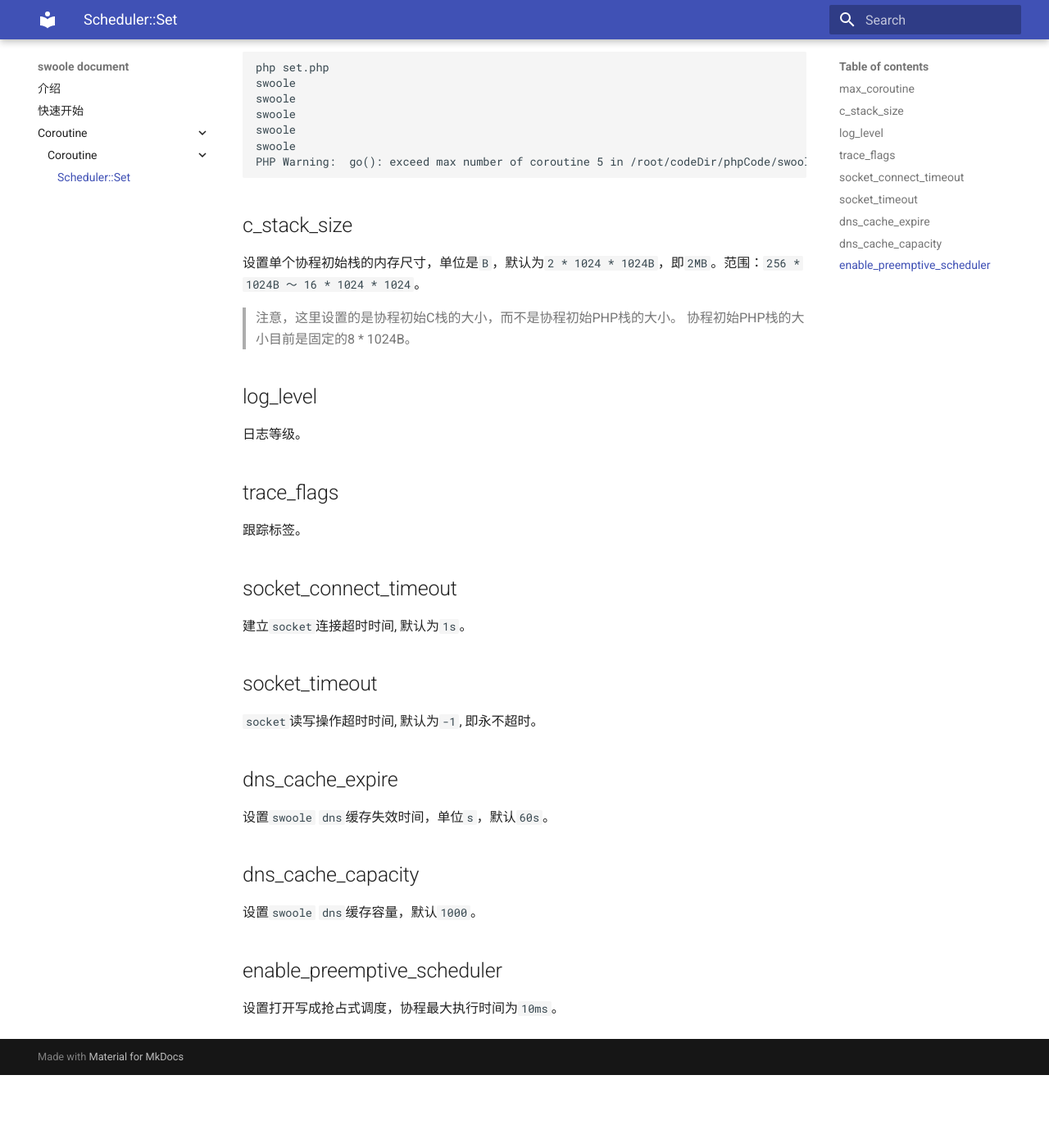
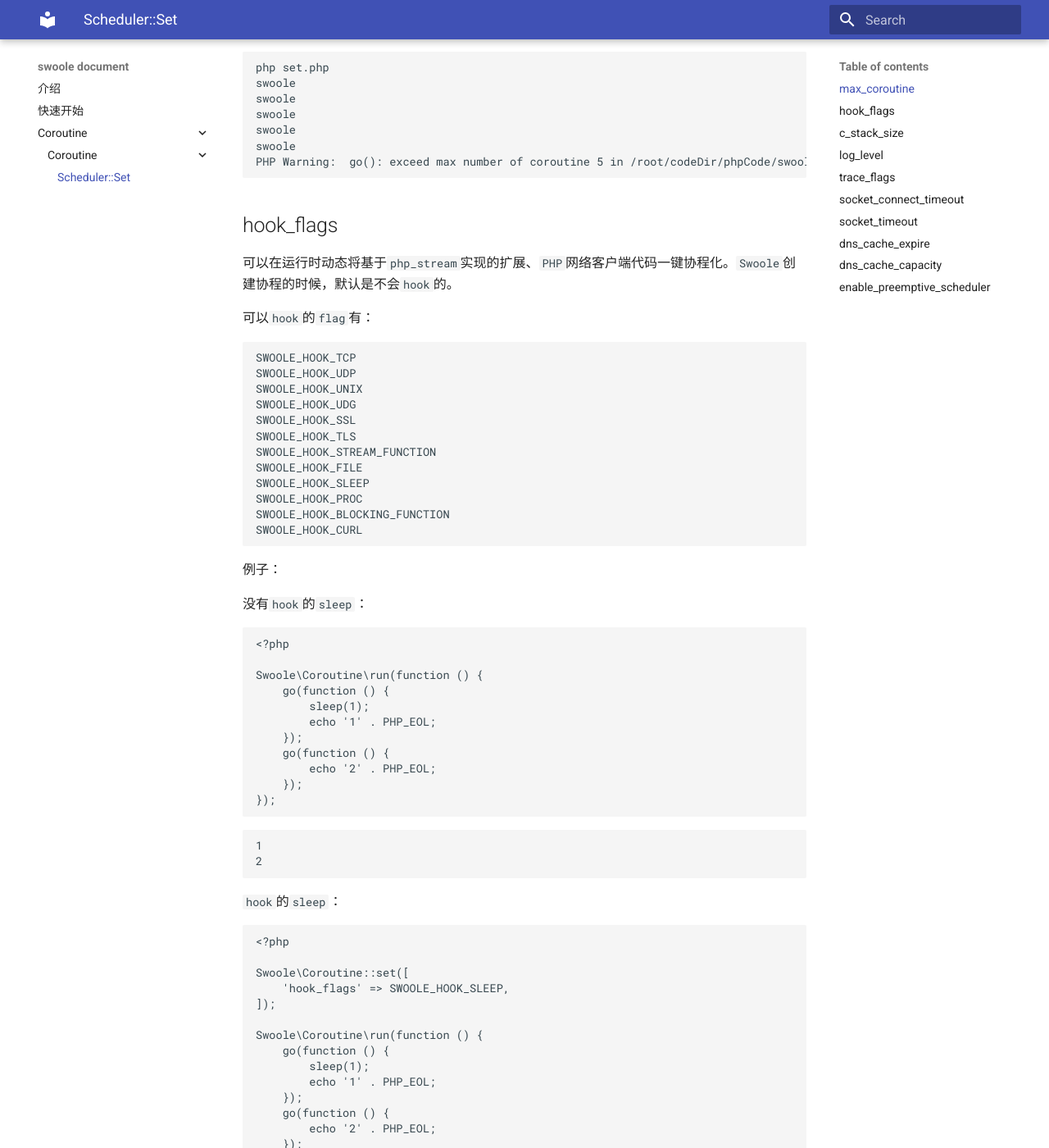
Before and after one commit to swooleo/docs, an MkDocs documentation site: the page built from docs/coroutine/scheduler/set.md, in a window 1280 px wide and 1400 px high, scrolled down 1554 px. Shown: the whole window at 82% size. Built offline with MkDocs 1.6.1 and Material for MkDocs 9.7.7, drawn with Linux system fonts in a browser that asks for light colours; before the commit the page ends 2865 px from its top, so only the background shows below that.

Commit message:
增加hook_flags文档

````diff
--- a/docs/coroutine/scheduler/set.md
+++ b/docs/coroutine/scheduler/set.md
@@ -84,6 +84,75 @@
 PHP Warning:  go(): exceed max number of coroutine 5 in /root/codeDir/phpCode/swoole/coroutine/coroutine/set.php on line 19
 ```
 
+## hook_flags
+
+可以在运行时动态将基于`php_stream`实现的扩展、`PHP`网络客户端代码一键协程化。`Swoole`创建协程的时候，默认是不会`hook`的。
+
+可以`hook`的`flag`有：
+
+```php
+SWOOLE_HOOK_TCP
+SWOOLE_HOOK_UDP
+SWOOLE_HOOK_UNIX
+SWOOLE_HOOK_UDG
+SWOOLE_HOOK_SSL
+SWOOLE_HOOK_TLS
+SWOOLE_HOOK_STREAM_FUNCTION
+SWOOLE_HOOK_FILE
+SWOOLE_HOOK_SLEEP
+SWOOLE_HOOK_PROC
+SWOOLE_HOOK_BLOCKING_FUNCTION
+SWOOLE_HOOK_CURL
+```
+
+例子：
+
+没有`hook`的`sleep`：
+
+```php
+<?php
+
+Swoole\Coroutine\run(function () {
+    go(function () {
+        sleep(1);
+        echo '1' . PHP_EOL;
+    });
+    go(function () {
+        echo '2' . PHP_EOL;
+    });
+});
+```
+
+```shell
+1
+2
+```
+
+`hook`的`sleep`：
+
+```php
+<?php
+
+Swoole\Coroutine::set([
+    'hook_flags' => SWOOLE_HOOK_SLEEP,
+]);
+
+Swoole\Coroutine\run(function () {
+    go(function () {
+        sleep(1);
+        echo '1' . PHP_EOL;
+    });
+    go(function () {
+        echo '2' . PHP_EOL;
+    });
+});
+```
+
+```shell
+2
+1
+```
+
 ## c_stack_size
 
 设置单个协程初始栈的内存尺寸，单位是`B`，默认为`2 * 1024 * 1024B`，即`2MB`。范围：`256 * 1024B ～ 16 * 1024 * 1024`。
````
